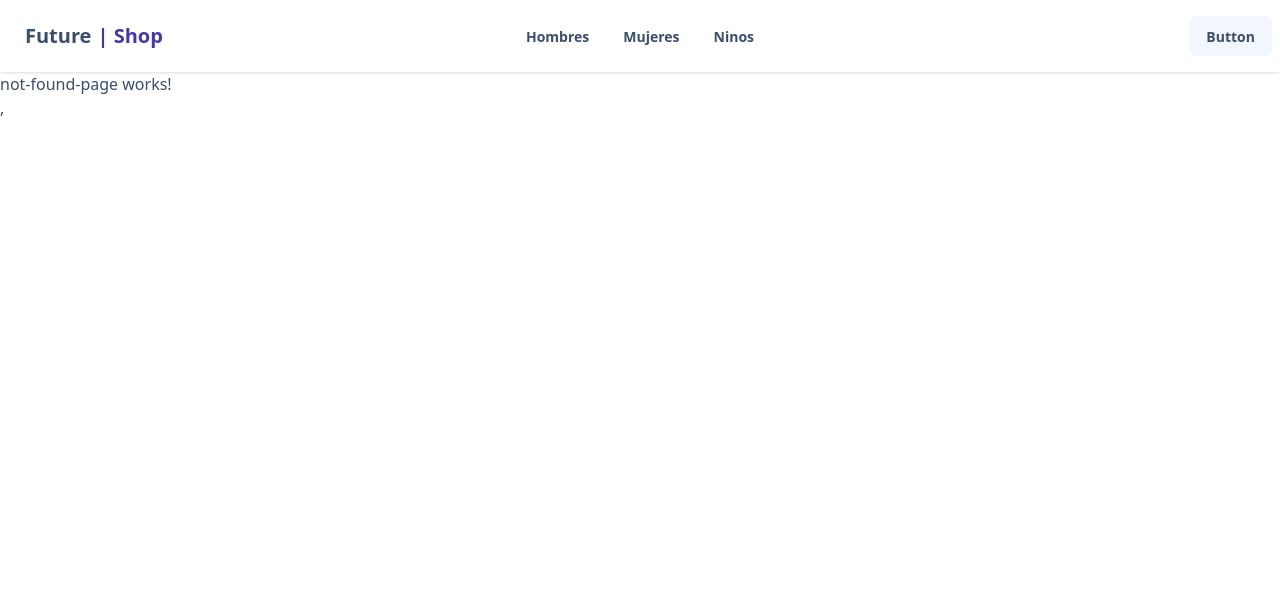
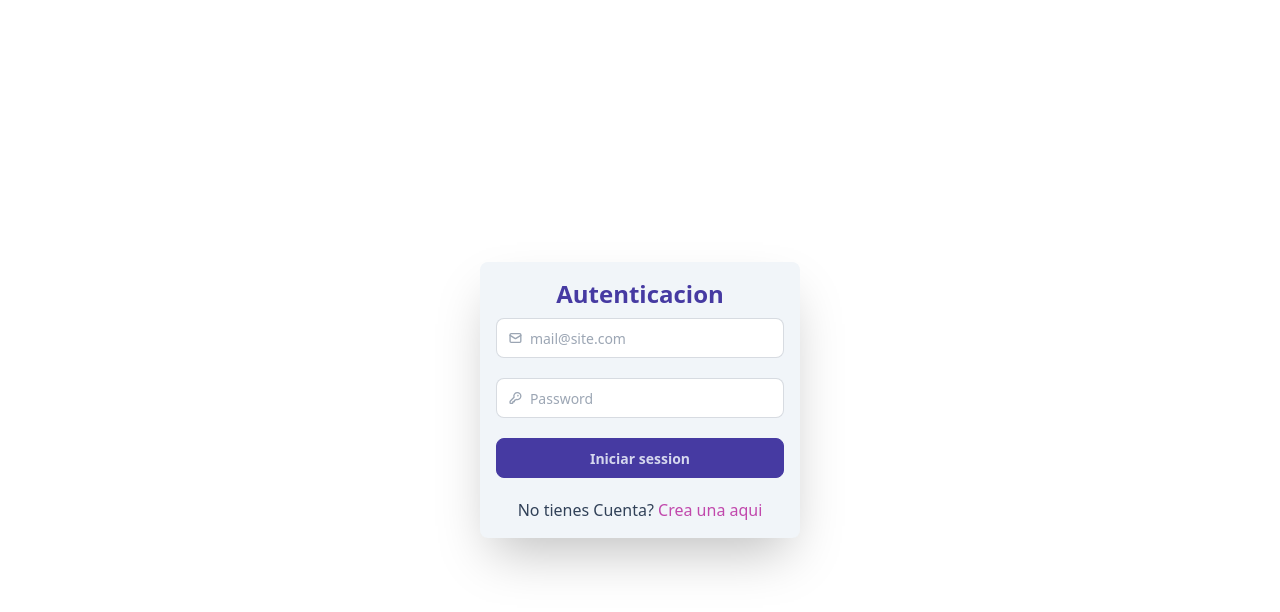
Before and after one commit to jesWeb/FutureSHop, an Angular app: page /auth/login in a window 1280 px wide. Shown: the top 612 px of the page. Built offline with nearby package versions, Linux system fonts and the light colour scheme.

Commit message:
vistas de register login

```diff
--- a/src/app/app.routes.ts
+++ b/src/app/app.routes.ts
@@ -1,6 +1,14 @@
 import { Routes } from '@angular/router';
 
 export const routes: Routes = [
+
+
+  //route de auth
+  {
+    path: 'auth',
+    loadChildren: () => import('./auth/auth.routes')
+    //TODO: GUARDS
+  },
 
 
   {
--- /dev/null
+++ b/src/app/auth/auth.routes.ts
@@ -0,0 +1,29 @@
+import { Routes } from "@angular/router";
+import { AuthLayout } from "./layouts/auth-layout/auth-layout";
+import { LoginPage } from "./pages/login-page/login-page";
+import { RegisterPage } from "./pages/Register-page/Register-page";
+
+export const authRoutes: Routes = [
+  {
+    path: '',
+    component: AuthLayout,
+    children: [{
+      path: 'login',
+      component: LoginPage
+    },
+    {
+      path: 'Register',
+      component: RegisterPage
+    },
+    {
+      path: '**',
+      redirectTo: 'login'
+    }
+
+    ]
+
+  }
+]
+
+
+export default authRoutes;
--- /dev/null
+++ b/src/app/auth/layouts/auth-layout/auth-layout.html
@@ -0,0 +1,6 @@
+<div class="flex items-center justify-center min-h-screen">
+  <div class="w-full max-w-xs bg-slate-100 shadow-2xl rounded-lg p-4">
+    <h1 class="text-2xl font-monospace font-bold text-secondary text-center mb-2">Autenticacion</h1>
+    <router-outlet />
+  </div>
+</div>
--- /dev/null
+++ b/src/app/auth/layouts/auth-layout/auth-layout.ts
@@ -0,0 +1,9 @@
+import { Component } from '@angular/core';
+import { RouterOutlet } from '@angular/router';
+
+@Component({
+  selector: 'app-auth-layout',
+  imports: [RouterOutlet],
+  templateUrl: './auth-layout.html',
+})
+export class AuthLayout { }
--- /dev/null
+++ b/src/app/auth/pages/Register-page/Register-page.html
@@ -0,0 +1 @@
+<p>Register-page works!</p>,
--- /dev/null
+++ b/src/app/auth/pages/Register-page/Register-page.ts
@@ -0,0 +1,8 @@
+import { Component } from '@angular/core';
+
+@Component({
+  selector: 'app-register-page',
+  imports: [],
+  templateUrl: './Register-page.html',
+})
+export class RegisterPage { }
--- /dev/null
+++ b/src/app/auth/pages/login-page/login-page.html
@@ -0,0 +1,55 @@
+<form [formGroup]="loginForm" class="flex flex-col gap-5">
+  <label class="input validator">
+    <svg class="h-[1em] opacity-50" xmlns="http://www.w3.org/2000/svg" viewBox="0 0 24 24">
+      <g
+        stroke-linejoin="round"
+        stroke-linecap="round"
+        stroke-width="2.5"
+        fill="none"
+        stroke="currentColor"
+      >
+        <rect width="20" height="16" x="2" y="4" rx="2"></rect>
+        <path d="m22 7-8.97 5.7a1.94 1.94 0 0 1-2.06 0L2 7"></path>
+      </g>
+    </svg>
+    <input type="email" placeholder="mail@site.com" required />
+  </label>
+  <div class="validator-hint hidden">Enter valid email address</div>
+  <!--  -->
+  <label class="input validator">
+    <svg class="h-[1em] opacity-50" xmlns="http://www.w3.org/2000/svg" viewBox="0 0 24 24">
+      <g
+        stroke-linejoin="round"
+        stroke-linecap="round"
+        stroke-width="2.5"
+        fill="none"
+        stroke="currentColor"
+      >
+        <path
+          d="M2.586 17.414A2 2 0 0 0 2 18.828V21a1 1 0 0 0 1 1h3a1 1 0 0 0 1-1v-1a1 1 0 0 1 1-1h1a1 1 0 0 0 1-1v-1a1 1 0 0 1 1-1h.172a2 2 0 0 0 1.414-.586l.814-.814a6.5 6.5 0 1 0-4-4z"
+        ></path>
+        <circle cx="16.5" cy="7.5" r=".5" fill="currentColor"></circle>
+      </g>
+    </svg>
+    <input
+      type="password"
+      required
+      placeholder="Password"
+      minlength="8"
+      pattern="(?=.*\d)(?=.*[a-z])(?=.*[A-Z]).{8,}"
+      title="Must be more than 8 characters, including number, lowercase letter, uppercase letter"
+    />
+  </label>
+  <p class="validator-hint hidden">
+    Must be more than 8 characters, including
+    <br />At least one number <br />At least one lowercase letter <br />At least one uppercase
+    letter
+  </p>
+  <!--  -->
+  <button type="submit" class="btn btn-secondary">Iniciar session</button>
+
+  <p class="text-slate-700 text-center">
+    No tienes Cuenta?
+    <a routerLink="/auth/Register" class="text-accent">Crea una aqui</a>
+  </p>
+</form>
--- /dev/null
+++ b/src/app/auth/pages/login-page/login-page.ts
@@ -0,0 +1,37 @@
+import { Component, inject, signal } from '@angular/core';
+import { RouterLink } from "@angular/router";
+import { ReactiveFormsModule, FormBuilder, Validators, } from '@angular/forms';
+
+@Component({
+  selector: 'app-login-page',
+  imports: [ReactiveFormsModule, RouterLink,],
+  templateUrl: './login-page.html',
+})
+export class LoginPage {
+
+  fb = inject(FormBuilder);
+  hasError = signal(false);
+  IsPosting = signal(false);
+
+  loginForm = this.fb.group({
+    email: ['', [Validators.required, Validators.email]],
+    password: ['', [Validators.required, Validators.minLength(6)]]
+  })
+
+  onSubmit() {
+    if (this.loginForm) {
+      this.hasError.set(true)
+      setTimeout(() => {
+        this.hasError.set(false)
+      }, 2500);
+      return
+    }
+
+    const { email = '', password = '' } = this.loginForm;
+
+    console.log('====================================');
+    console.log({ email, password });
+    console.log('====================================');
+  }
+
+}
```
Also changed, not shown: 2 other files (tests, documents, lock files or other folders).
